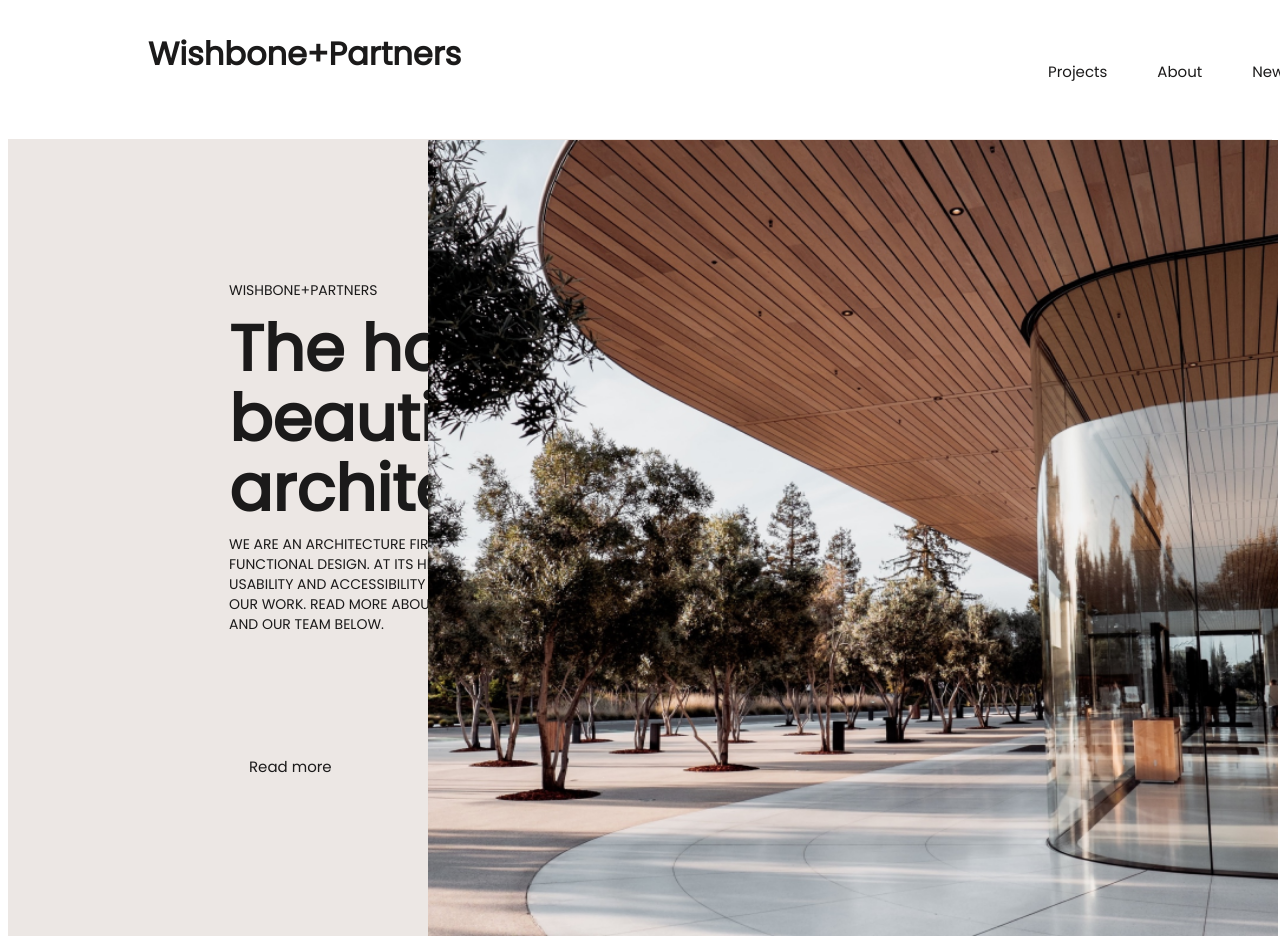
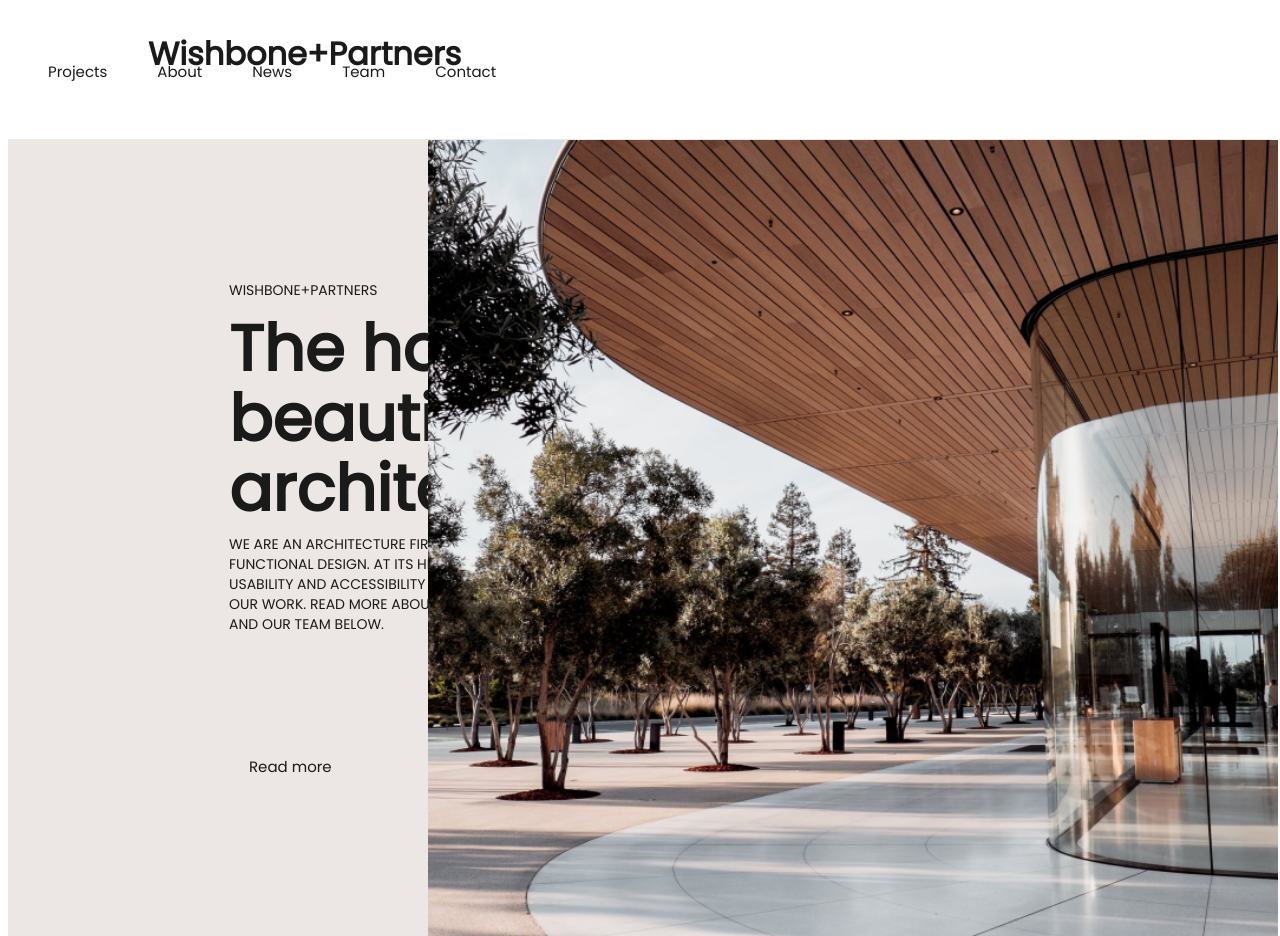
Before and after one commit to TommyBryson/home, a plain HTML site: page index.html in a window 1280 px wide. Shown: the top 936 px of the page. Drawn offline with Linux system fonts and the light colour scheme.

Commit message:
Update home.css

```diff
--- a/home.css
+++ b/home.css
@@ -10,7 +10,7 @@ header {
 ul {
     list-style: none;
     display: flex;
-    margin-left: 1000px;
+    margin-left: 70щ0px;
     margin-top: -40px;
 }
 
```
